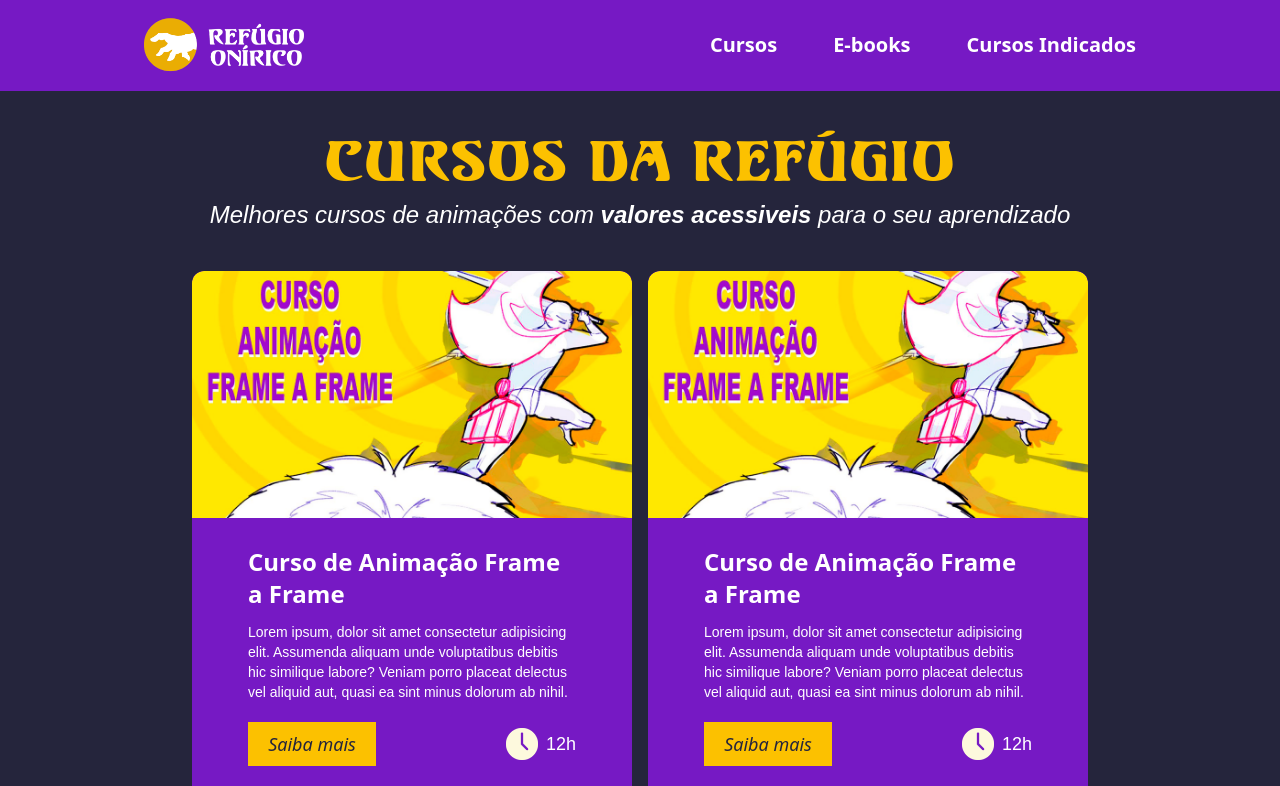
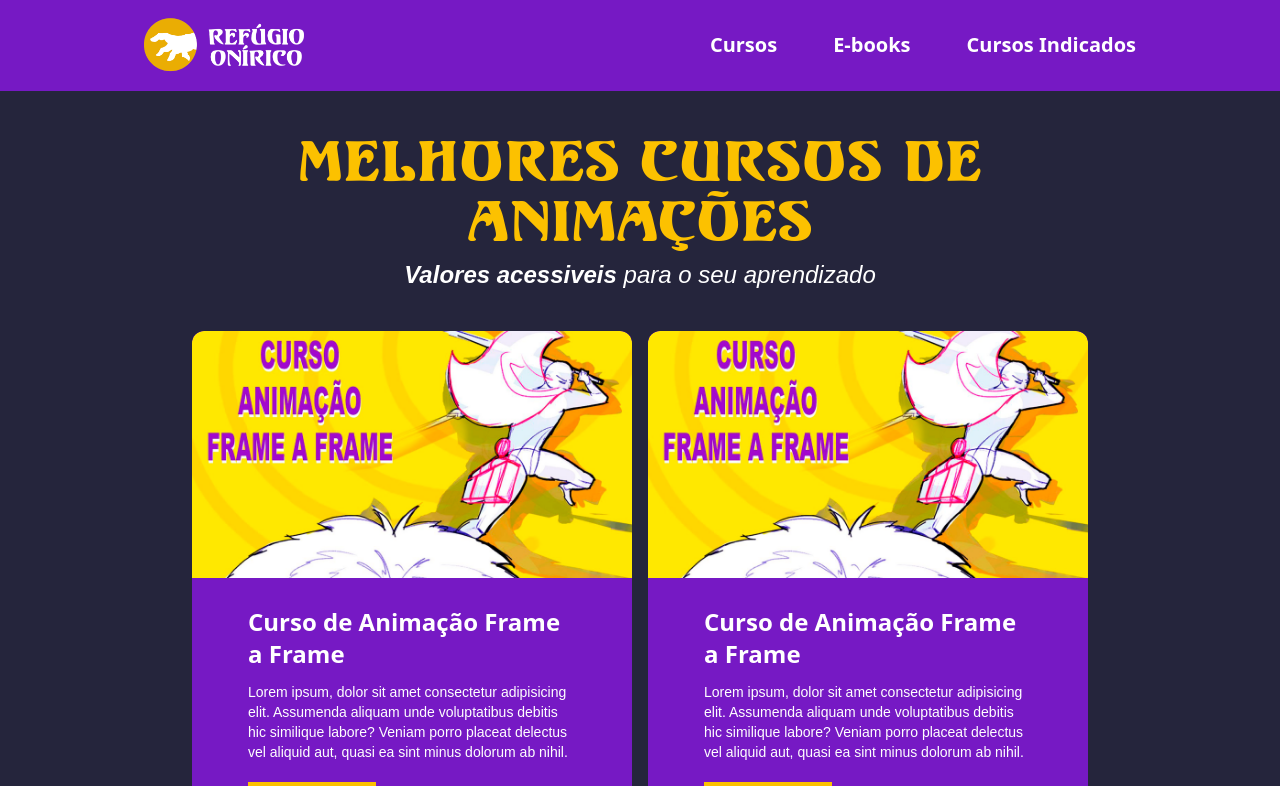
Before and after one commit to julevi/refugio-onirico, a React (Vite) app: page /refugio-onirico/cursos in a window 1280 px wide. Shown: the top 786 px of the page. Built offline with nearby package versions, Linux system fonts and the light colour scheme; the HTML template or start-up script is replaced by a standard one.

Commit message:
Tentando resolver erro de deploy

```diff
--- a/src/components/QuadroCursos.jsx
+++ b/src/components/QuadroCursos.jsx
@@ -15,8 +15,8 @@ const QuadroCursos = () => {
             <div className="container max-w-7xl xl:max-w-4xl mx-auto px-6 xl:px-0">
 
                 <div className="text-center mb-6 xl:mb-0">
-                    <h1 className="text-4xl lg:text-6xl text-amarelo font-ortem pt-12">Cursos da Refúgio</h1>
-                    <h2 className="text-2xl text-white"><i>Melhores cursos de animações com <b>valores acessiveis</b> para o seu aprendizado</i></h2>
+                    <h1 className="text-4xl lg:text-6xl text-amarelo font-ortem pt-12">Melhores cursos de animações</h1>
+                    <h2 className="text-2xl text-white"><i> <b>Valores acessiveis</b> para o seu aprendizado</i></h2>
                 </div>
 
                 <div className="grid grid-cols-1 md:grid-cols-2 gap-4 py-10">
--- a/vite.config.js
+++ b/vite.config.js
@@ -11,7 +11,3 @@ export default defineConfig({
     middleware: []
   }
 });
-
-if (process.env.NODE_ENV === 'development') {
-  config.server.middleware.push(historyApiFallback());
-}
```
Also changed, not shown: src/assets/img/video.png (deleted), 1 other file (tests, documents, lock files or other folders).
